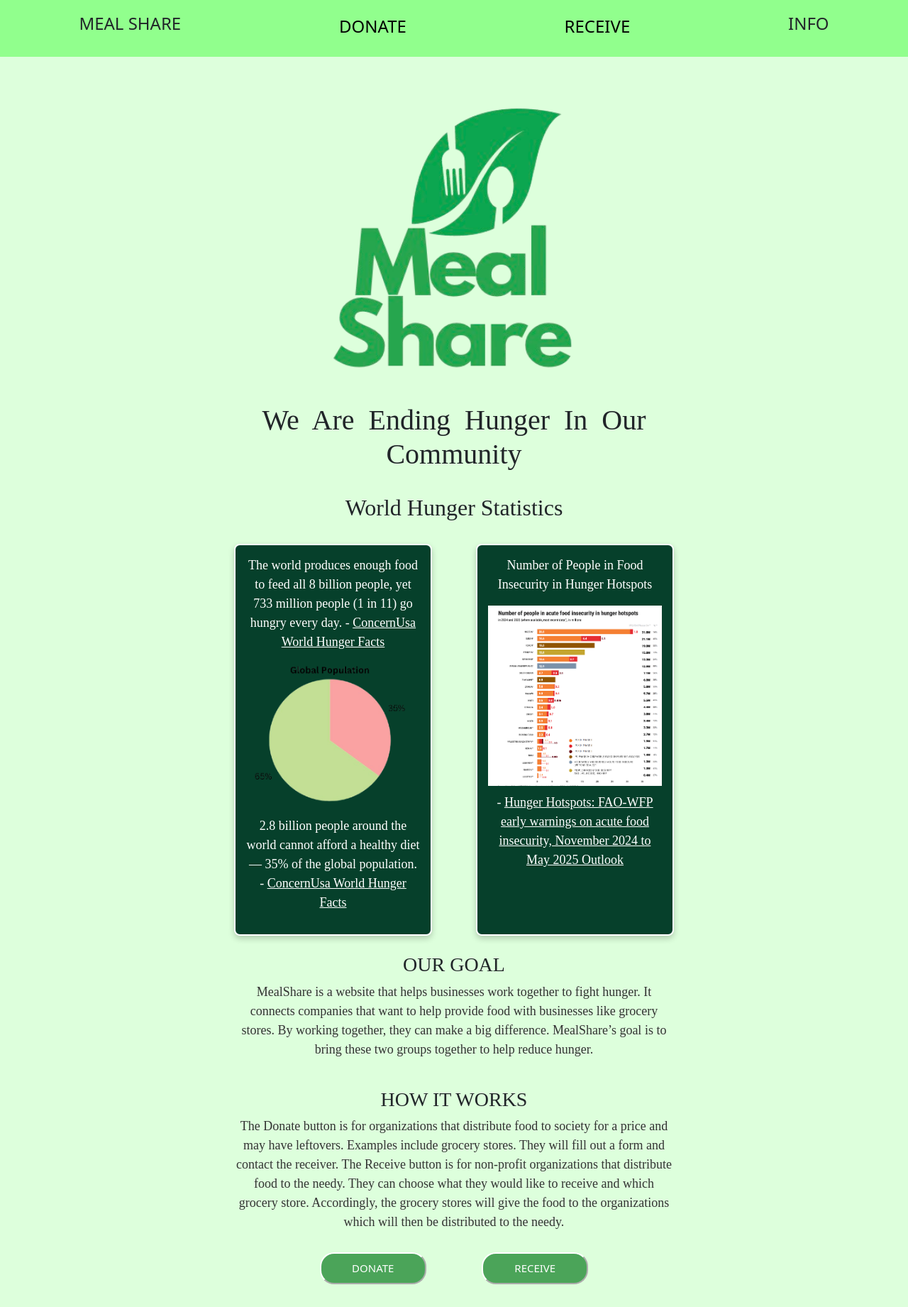
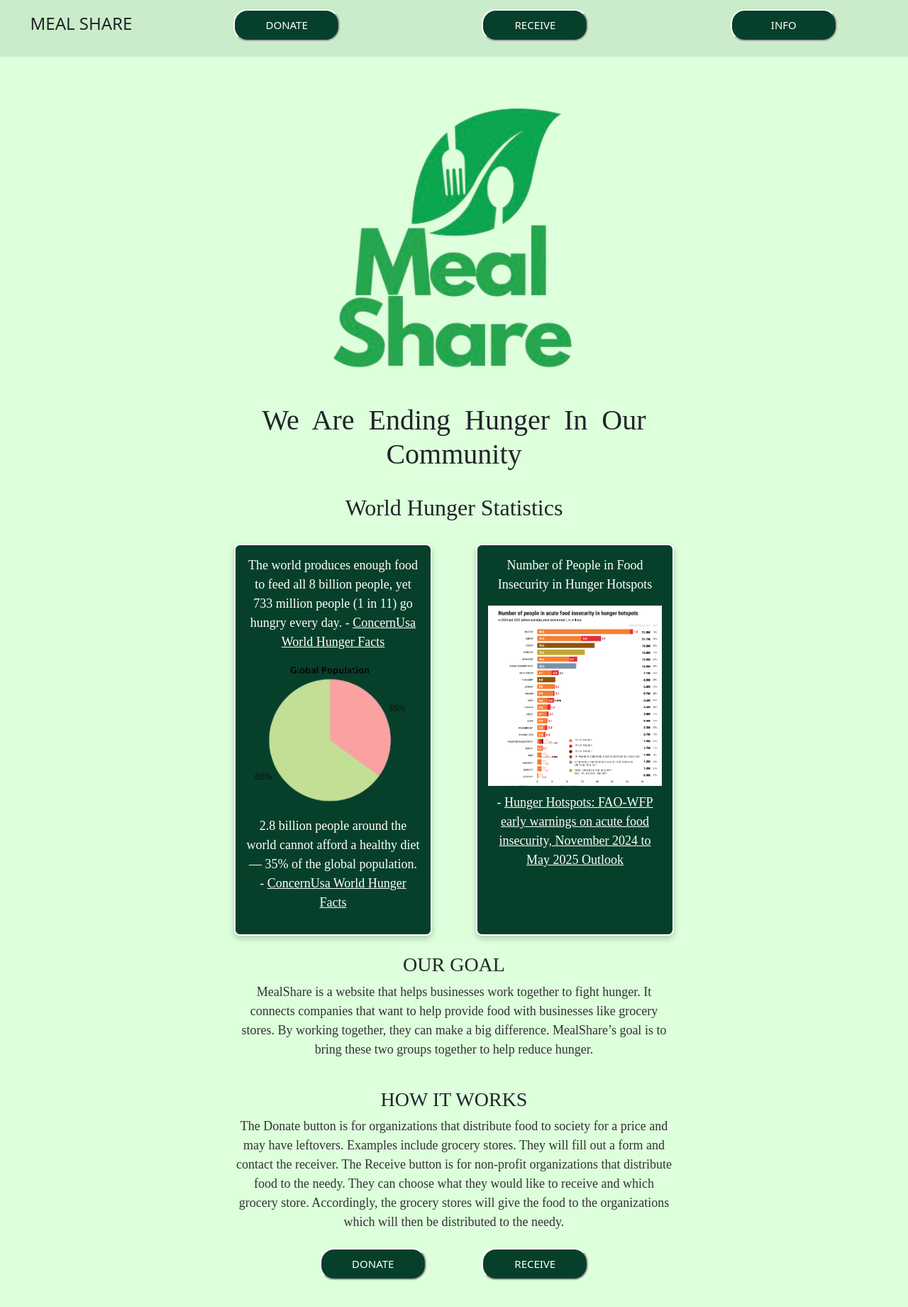
Before and after one commit to cuddlycoder/V.2025-BusinessMealShare, a Flask app: page /views/ in a window 1280 px wide. Shown: the whole page at 71% size. After the commit the page ends 1803 px from the top, so only its background shows below. Run offline with Flask 3, Linux system fonts and the light colour scheme; some web fonts are replaced.

Commit message:
Updated color and buttons

```diff
--- a/static/script.js
+++ b/static/script.js
@@ -18,3 +18,7 @@ document.getElementById("receive-btn").addEventListener("click",function(event){
         window.location.href = "https://businessmealshare.onrender.com/views/receive" //Production Link *EVEN MORE SLAY*
     }
     })
+
+document.getElementById("dropdown").addEventListener("mouseenter",() => {
+
+})
--- a/static/style.css
+++ b/static/style.css
@@ -14,7 +14,7 @@ body,*{
 #menu{
     width: 100%;
     height: 10%;
-    background-color:#91ff8d;
+    background-color:#caecca;
     position: fixed;
     top: 0;
     left: 0;
@@ -24,12 +24,13 @@ body,*{
 }
 
 #menu h4{
-    background-color:#91ff8d ;
+    background-color:#caecca ;
     margin: 1.5%;
+
 }
 
 #menu a{
-    background-color:#91ff8d ;
+    background-color:#caecca ;
     color: black;
     margin: 1.5%;
     text-decoration: none;
@@ -147,15 +148,26 @@ h3{
 
 
 .Dbtn{
-    background-color: rgb(75, 164, 89);
+    background-color: #06402b;
     color: white;
     border-color: white;
     width: 150px;
     height: 45px;
-    margin: 2% 6%;
+    margin: 1% 6%;
     border-radius: 20px;
     font-size: 15px;
 
+}
+
+.headbtn{
+    background-color: #06402b;
+    color: white;
+    border-color: white;
+    width: 150px;
+    height: 45px;
+    margin: 1% 6%;
+    border-radius: 20px;
+    font-size: 15px;
 }
 
 .Sbtn{
@@ -250,3 +262,31 @@ h3{
     font-style: normal;
     font-size: 19px;
 }
+
+#dropdowncontent{
+    display: block;
+    position: absolute;
+    background-color: #f9f9f9;
+    min-width: 200px;
+    box-shadow: 0px 8px 16px 0px rgba(0, 0, 0, 0.2)
+}
+#infodropdown{
+    display:none;
+}
+
+#dropdowncontent a{
+    color: black;
+    padding: 12px 16px;
+    text-decoration: none;
+    display: block;
+}
+
+#dropdowncontent a:hover{
+    background: #f1f1f1;
+
+}
+
+#dropdown:hover{
+
+
+}
--- a/templates/index.html
+++ b/templates/index.html
@@ -12,12 +12,20 @@
 <body>
     <div id="menu">
         <h4>MEAL SHARE</h4>
-        <a href="http://127.0.0.1:8000/views/donate">DONATE</a>
-        <a href="http://127.0.0.1:8000/views/receive">RECEIVE</a>
-        <h4 id="info">INFO</h4>
+        <button class="headbtn">DONATE</button>
+        <button class="headbtn">RECEIVE</button>
+
+        <!--<a class="Dbtn" href="http://127.0.0.1:8000/views/donate">DONATE</a>
+        <a class="Dbtn" href="http://127.0.0.1:8000/views/receive">RECEIVE</a>-->
+
+
+        <button class="headbtn" id="dropdown">INFO</button>
         <div id="infodropdown">
-            <a href="">WHAT IS MEAL SHARE?</a>
-            <a href="">HHH</a>
+            <div id="dropdowncontent">
+                <a href="">WHAT IS MEAL SHARE?</a>
+                <a href="">HHH</a>
+            </div>
+
         </div>
     </div>
     <div class = "main_section">
```
